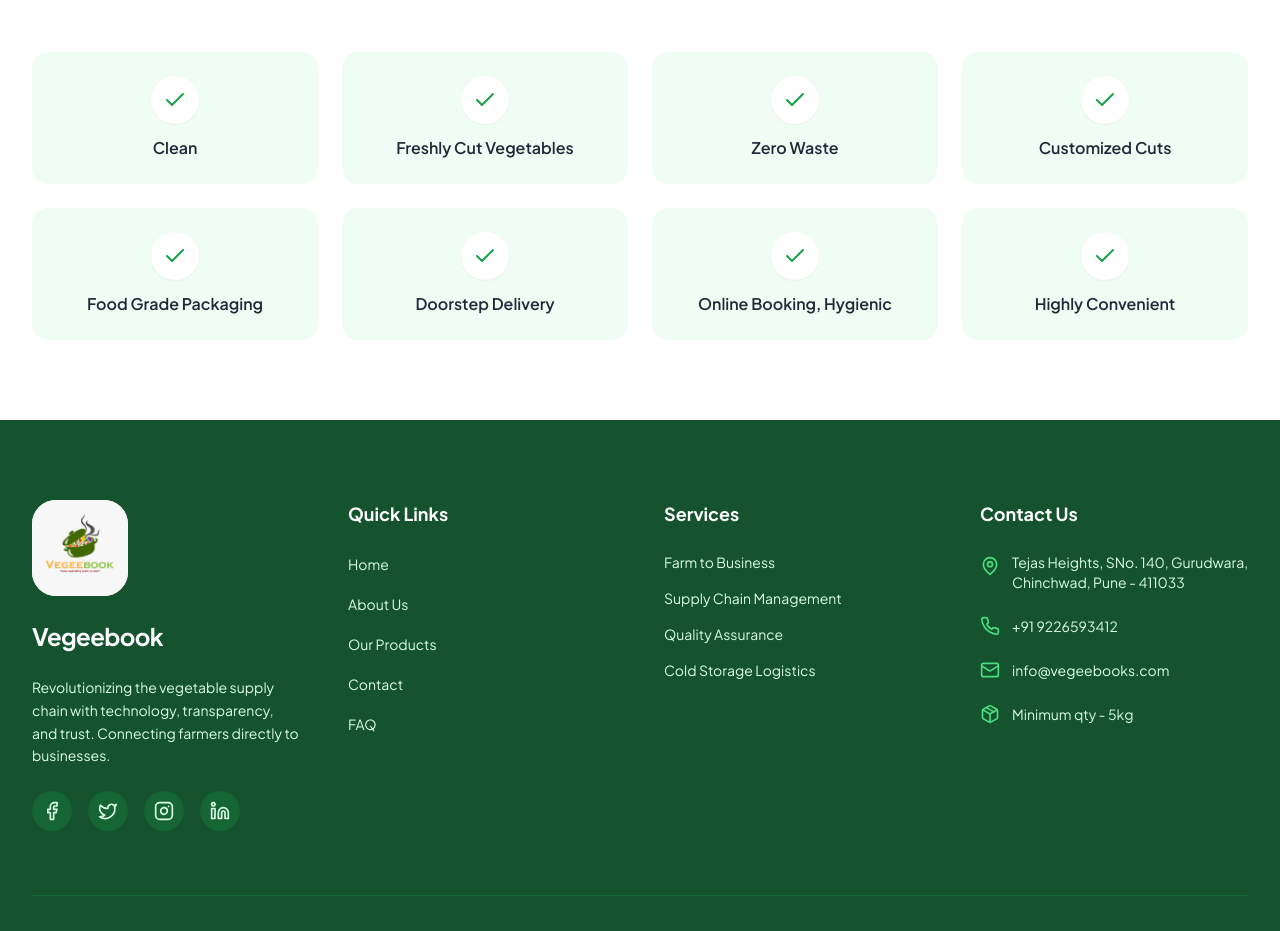
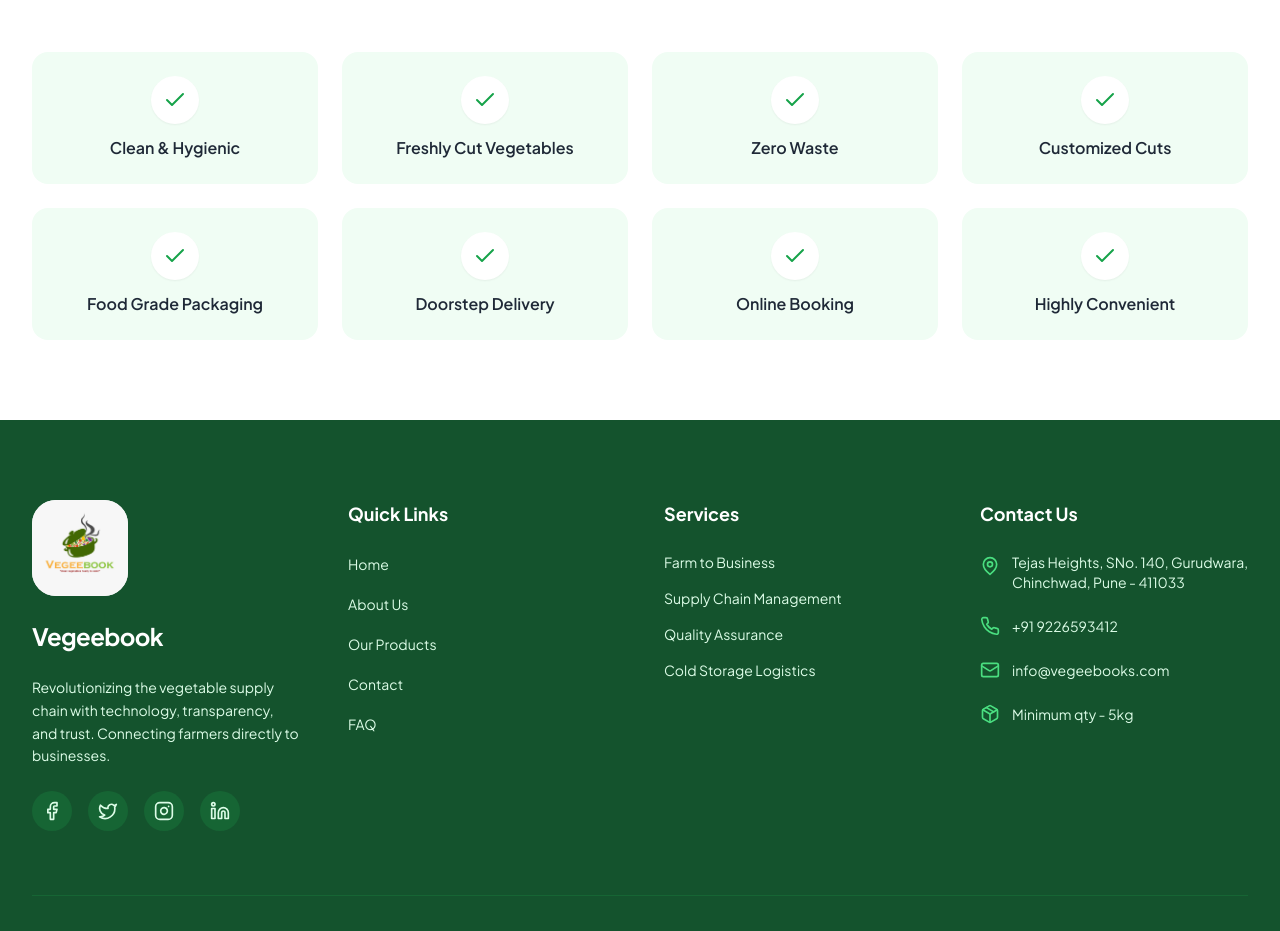
Before and after one commit to Neurocraft01/vegeebook, a Next.js app: page /products in a window 1280 px wide. Shown: the part 4160-5091 px from the top of the page. Built offline with nearby package versions, Linux system fonts and the light colour scheme.

Commit message:
Initial project version

```diff
--- a/app/products/page.tsx
+++ b/app/products/page.tsx
@@ -215,13 +215,13 @@ export default function Products() {
 
           <div className="grid grid-cols-1 sm:grid-cols-2 md:grid-cols-4 gap-6">
             {[
-              "Clean",
+              "Clean & Hygienic",
               "Freshly Cut Vegetables",
               "Zero Waste",
               "Customized Cuts",
               "Food Grade Packaging",
               "Doorstep Delivery",
-              "Online Booking, Hygienic",
+              "Online Booking",
               "Highly Convenient"
             ].map((benefit, index) => (
               <FadeIn key={index} delay={index * 0.1}>
```
